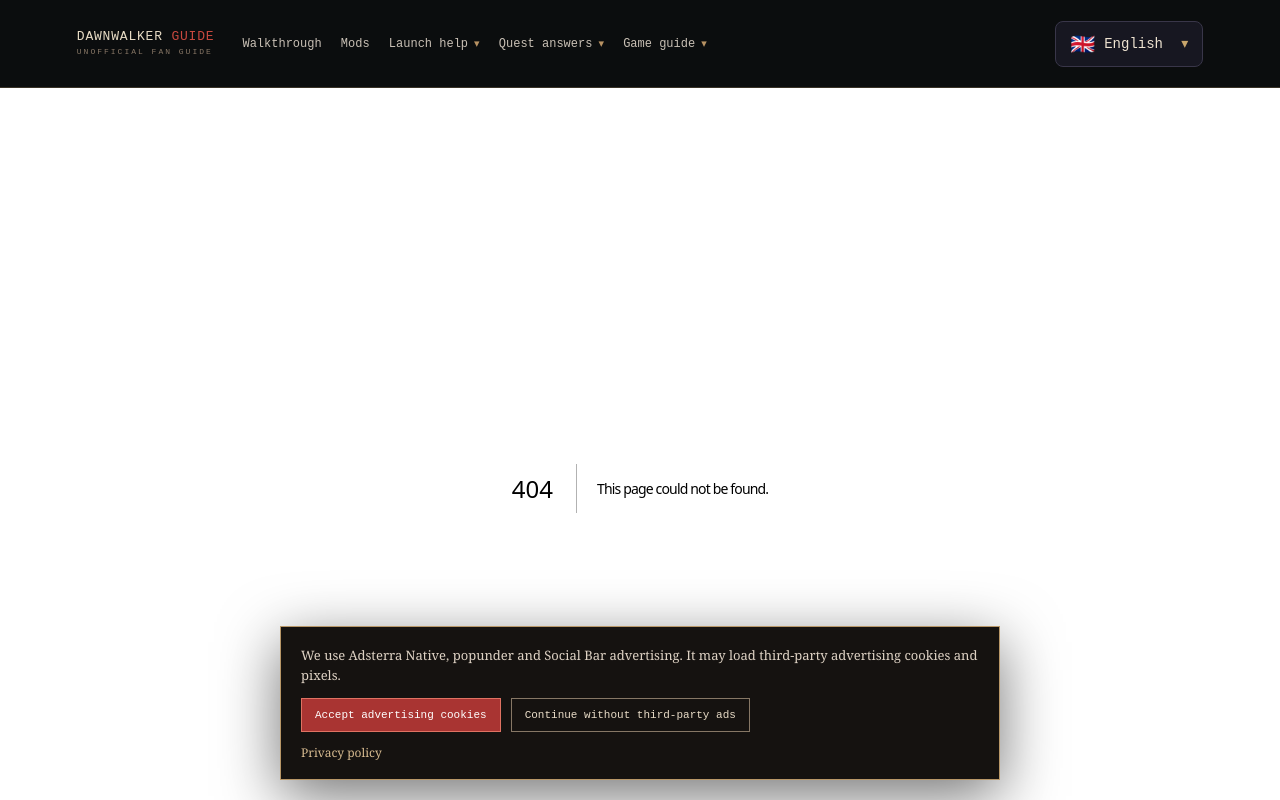
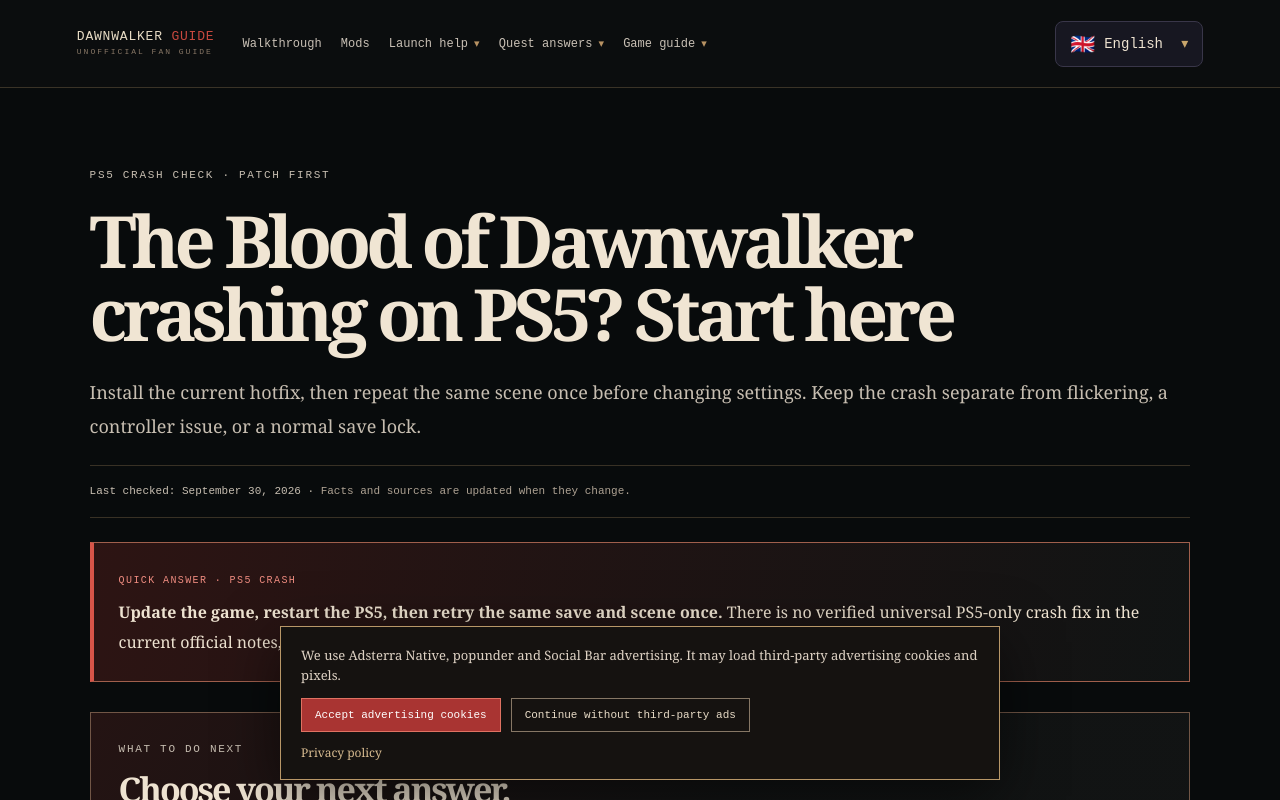
Before and after one commit to wencun/dawnwalker.cc, a Next.js app: page /ps5-crash-fix in a window 1280 px wide. Before the commit this address had no page. Shown: the top 800 px of the page. Built offline with nearby package versions, Linux system fonts and the light colour scheme.

Commit message:
Target GSC long-tail search intent

```diff
--- a/app/controller-movement-fix/page.tsx
+++ b/app/controller-movement-fix/page.tsx
@@ -16,6 +16,7 @@ export const metadata = guideMetadata(
     "Dawnwalker controller deadzone",
     "Dawnwalker slow walking fix",
     "Dawnwalker PS5 controller bug",
+    "Blood of Dawnwalker controller or keyboard",
   ],
 );
 
@@ -32,6 +33,7 @@ export default function ControllerMovementFixPage() {
       { question: "Does the Square deadzone workaround fix controller menus?", answer: "Not necessarily. Some players say movement improves while menu selection, input switching or button detection remains unreliable. Treat those as separate controller issues." },
       { question: "Did the 1.0.4 update fix Microsoft GameInput FPS drops?", answer: "On Steam, Hotfix 1.0.4 says connecting controllers with outdated Microsoft GameInput software should no longer cause FPS drops. Update first, then test the same controller connection before using a separate movement workaround." },
       { question: "Is there a PS5 fix for the Dawnwalker sprint bug?", answer: "The developer-listed sensitivity change from 1.0 to 0.8 can be tried in the game's controller settings on console. The separate Steam Input Square-deadzone steps apply only to PC Steam." },
+      { question: "Should I use a controller or keyboard for The Blood of Dawnwalker?", answer: "Choose the input that does not reproduce your current issue. If connecting a controller triggers an FPS drop on Steam, update first because Hotfix 1.0.4 targets outdated Microsoft GameInput. This guide covers controller-specific symptoms; it does not claim that one input method is universally better." },
     ]}
     nextSteps={[
       { label: "Apply the PC workaround", href: "#steam-fix", description: "Follow the illustrated Steam Input path and test the left stick." },
--- a/app/flickering-fix/page.tsx
+++ b/app/flickering-fix/page.tsx
@@ -2,8 +2,8 @@ import Link from "next/link";
 import { GuidePage, guideMetadata } from "../guide-page";
 
 export const metadata = guideMetadata(
-  "Dawnwalker Flickering Fix: Post Processing, Frame Gen & VRR",
-  "Screen or light flickering in The Blood of Dawnwalker? Match the symptom first: Ultra/post-processing startup flicker, Frame Generation V-Sync, or PS5 Pro VRR.",
+  "Blood of Dawnwalker Flickering Fix: Screen, Light & Frame Gen",
+  "Fix Blood of Dawnwalker screen or light flickering: test Post Processing, Frame Generation, V-Sync and VRR one at a time.",
   "/flickering-fix",
   ["Blood of Dawnwalker flickering", "Blood of Dawnwalker flickering PC", "The Blood of Dawnwalker screen flickering", "Blood of Dawnwalker light flickering", "Dawnwalker flicker", "Dawnwalker PS5 Pro VRR flickering"],
 );
@@ -11,7 +11,7 @@ export const metadata = guideMetadata(
 export default function FlickeringFixPage() {
   return <GuidePage
     eyebrow="FLICKERING FIX · FSR FRAME GEN, VRR & PC SETTINGS"
-    title="Dawnwalker flickering fix: PC light flicker, shimmer and VRR"
+    title="Blood of Dawnwalker flickering fix: screen, light and Frame Gen"
     dek="Start with the symptom, not a driver rollback or mod. A repeated PC report links full-screen light flicker to launching on Ultra: start once on High or Post Processing High, restart, then retest. Frame Generation and VRR need separate checks."
     checked="September 16, 2026"
     quickAnswer={<div className="fix-callout"><span>PC FULL-SCREEN LIGHT FLICKER: START HERE</span><p><b>1.</b> If flickering began when the game launched on Ultra, select <b>High</b> or set <b>Post Processing to High</b>, fully restart, then retest the same scene. <b>2.</b> Only then test Frame Generation off and restart. <b>3.</b> Use the Hotfix 1.0.4 V-Sync check only when FSR Frame Generation is involved. The High/Post Processing route is a repeated player report, not an official universal fix.</p></div>}
--- a/app/known-issues/page.tsx
+++ b/app/known-issues/page.tsx
@@ -37,6 +37,7 @@ export default function KnownIssuesPage() {
       { label: "Check console modes", href: "/console-performance", description: "Compare official targets with early player reports." },
       { label: "Cannot save or saving is locked?", href: "/cant-save", description: "Keep a save-lock diagnosis separate from quest consequences." },
       { label: "Fix PC flickering", href: "/flickering-fix", description: "Use the current Frame Generation and post-processing tests." },
+      { label: "PS5 crash check", href: "/ps5-crash-fix", description: "Keep a repeatable PS5 crash separate from a display or save symptom." },
     ]}
     sources={[
       { label: "Steam — Hotfix 1.0.5 shader-compilation improvements", href: "https://steamcommunity.com/app/3751260" },
--- a/app/patch-notes/page.tsx
+++ b/app/patch-notes/page.tsx
@@ -3,7 +3,7 @@ import Link from "next/link";
 import { GuidePage, guideMetadata } from "../guide-page";
 
 export const metadata = guideMetadata(
-  "Blood of Dawnwalker Update 1.0.5: Latest Patch Notes",
+  "The Blood of Dawnwalker Update 1.0.5: Patch Notes & Fixes",
   "Official The Blood of Dawnwalker Hotfix 1.0.5 and 1.0.4 patch notes: shader-compilation stutter, stability, quest progression, saving, Steam Microsoft GameInput and FSR Frame Generation fixes.",
   "/patch-notes",
   ["The Blood of Dawnwalker patch notes", "Blood of Dawnwalker patch notes", "The Blood of Dawnwalker update", "Blood of Dawnwalker update", "Blood of Dawnwalker updates", "The Blood of Dawnwalker 1.0.4", "Dawnwalker patch 1.0.4", "Dawnwalker hotfix notes", "Microsoft GameInput Dawnwalker"],
@@ -12,7 +12,7 @@ export const metadata = guideMetadata(
 export default function PatchNotesPage() {
   return <GuidePage
     eyebrow="PATCH TRACKER · OFFICIAL NOTES FIRST"
-    title="Blood of Dawnwalker update: latest patch notes and fixes"
+    title="The Blood of Dawnwalker update: patch notes and fixes"
     dek="Hotfix 1.0.5 improves shader compilation to reduce some stutter. The previous 1.0.4 update addresses stability, quest progression, saving and Steam Microsoft GameInput FPS drops."
     checked="September 13, 2026"
     quickAnswer={<div className="answer-visual"><div><span>HOTFIX 1.0.5 · LATEST</span><h2>Update first. Then retest the exact problem.</h2><p>The latest official hotfix improves shader compilation and may reduce related stutter. Hotfix 1.0.4 also fixed stability, blocked quest progress, a saving issue and Steam GameInput FPS drops.</p></div><Image src="/dawnwalker-night.png" alt="Coen travelling at night in The Blood of Dawnwalker" width={1440} height={810} priority /></div>}
--- /dev/null
+++ b/app/ps5-crash-fix/page.tsx
@@ -0,0 +1,38 @@
+import Link from "next/link";
+import { GuidePage, guideMetadata } from "../guide-page";
+
+export const metadata = guideMetadata(
+  "Blood of Dawnwalker Crashing on PS5: Current Checks",
+  "The Blood of Dawnwalker crashing on PS5? Install the latest hotfix, preserve your save, and record the exact scene before trying a platform-specific workaround.",
+  "/ps5-crash-fix",
+  ["Blood of Dawnwalker crashing PS5", "The Blood of Dawnwalker crash PS5", "Dawnwalker PS5 crash fix", "Blood of Dawnwalker PS5 crashing"],
+);
+
+export default function PS5CrashFixPage() {
+  return <GuidePage
+    eyebrow="PS5 CRASH CHECK · PATCH FIRST"
+    title="The Blood of Dawnwalker crashing on PS5? Start here"
+    dek="Install the current hotfix, then repeat the same scene once before changing settings. Keep the crash separate from flickering, a controller issue, or a normal save lock."
+    checked="September 30, 2026"
+    quickAnswer={<div className="fix-callout"><span>QUICK ANSWER · PS5 CRASH</span><p><b>Update the game, restart the PS5, then retry the same save and scene once.</b> There is no verified universal PS5-only crash fix in the current official notes, so do not delete a save or stack several changes at once.</p></div>}
+    faqs={[
+      { question: "Why is The Blood of Dawnwalker crashing on PS5?", answer: "A repeatable crash can have different causes depending on the patch, quest state and scene. Current official notes cover selected stability and progression fixes, but do not establish one PS5-only cause for every crash." },
+      { question: "Does the latest Dawnwalker update fix PS5 crashes?", answer: "Install the current hotfix first and retest the same scene. A general stability fix does not guarantee that every repeatable crash has been resolved." },
+      { question: "Should I delete my Dawnwalker save after a PS5 crash?", answer: "No. Preserve the affected save, record the quest and scene, and test after updating before deleting local data or overwriting the last usable save." },
+    ]}
+    nextSteps={[
+      { label: "Read current patch notes", href: "/patch-notes", description: "Confirm the installed version and the exact issues an update claims to fix." },
+      { label: "Check all known issues", href: "/known-issues", description: "Keep a crash separate from a display, controller or save-lock symptom." },
+      { label: "Check PS5 modes and support", href: "/ps5", description: "Review official PS5 status, performance targets and controller notes." },
+    ]}
+    sources={[
+      { label: "Steam — The Blood of Dawnwalker Hotfix 1.0.5 announcement", href: "https://steamcommunity.com/app/3751260/" },
+      { label: "Rebel Wolves — Hotfix 1.0.4 official patch notes", href: "https://dawnwalkergame.com/pl/en/news/hotfix-104" },
+    ]}
+    sections={[
+      { title: "Safe PS5 crash check", body: <ol><li><b>Confirm the current game version:</b> install the latest hotfix before treating an old report as current.</li><li><b>Restart the console:</b> close the game fully, restart the PS5, then load the same save once.</li><li><b>Repeat one scene only:</b> note the quest, location and action that happened before the crash instead of testing unrelated routes.</li><li><b>Preserve the usable save:</b> do not overwrite the last working slot or delete local data while the cause is unknown.</li></ol> },
+      { title: "What to record for a useful report", body: <p>Record the game version, PS5 system version, exact quest or location, whether the crash happens during a cutscene or loading screen, and whether the same save can reproduce it. This separates a one-off interruption from a patch-worthy repeatable issue.</p> },
+      { title: "Do not mix a crash with other PS5 symptoms", body: <p>Display flickering needs its own <Link href="/flickering-fix">flickering check</Link>, while a controller issue needs the <Link href="/controller-movement-fix">controller guide</Link>. If saving remains unavailable after a normal transition, use the separate <Link href="/cant-save">save-lock guide</Link>.</p> },
+    ]}
+  />;
+}
--- a/app/ps5/page.tsx
+++ b/app/ps5/page.tsx
@@ -28,11 +28,13 @@ export default function PS5Page() {
       { question: "How much is The Blood of Dawnwalker on PS5?", answer: "Price, currency, tax, discounts and available editions depend on your PlayStation account region. Use the linked official PlayStation Store listing for the current checkout price." },
       { question: "Can I play The Blood of Dawnwalker offline on PS5?", answer: "The official PlayStation listing says offline play is enabled and lists one player. Check your regional listing for any account or online-service requirements that may apply to your purchase." },
       { question: "Can I remap every PS5 controller button in Dawnwalker?", answer: "Do not assume so. An official Hotfix 1.0.2 note lists a missing option for mapping buttons on a PS5 gamepad as a known issue; read the latest official patch notes before relying on a workaround." },
+      { question: "Why is The Blood of Dawnwalker crashing on PS5?", answer: "Update first, then retry the same save and scene once. Current official notes do not identify one PS5-only cause for every crash, so preserve your save and use the focused PS5 crash check before changing several settings." },
     ]}
     nextSteps={[
       { label: "Compare every platform", href: "/platforms", description: "Check Steam, PS5, Xbox Series X|S and the official Game Pass status." },
       { label: "Read console performance context", href: "/console-performance", description: "Separate official performance targets from later player reports and tests." },
       { label: "Compare editions before checkout", href: "/editions", description: "See the source-based differences without relying on retailer copy." },
+      { label: "Fix a PS5 crash", href: "/ps5-crash-fix", description: "Use the patch-first check and preserve the affected save." },
     ]}
     sources={[
       { label: "Bandai Namco — The Blood of Dawnwalker is now available", href: "https://www.bandainamcoent.com/news/the-blood-of-dawnwalker-is-now-available" },
```
Also changed, not shown: app/flask-of-quicksilver/page.tsx (+4 -4 lines), 1 other file (tests, documents, lock files or other folders).
